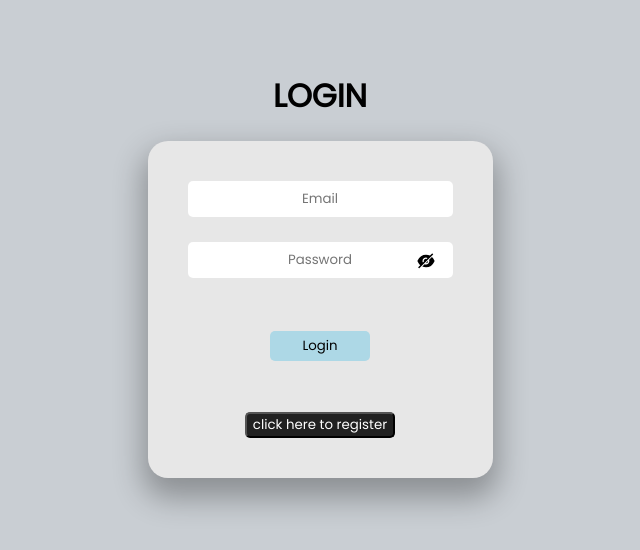
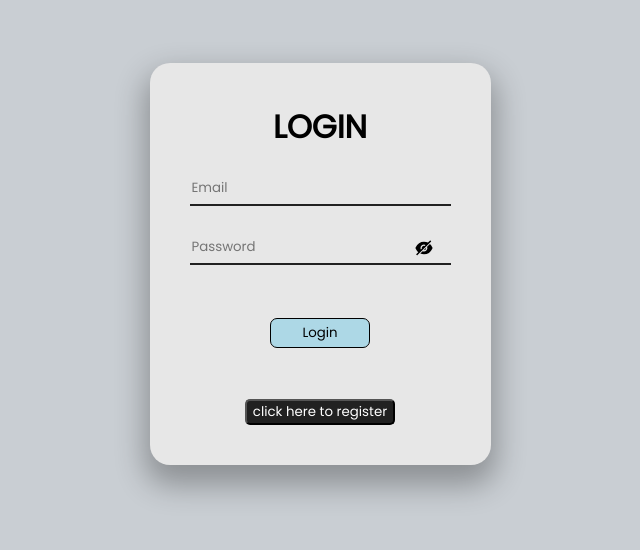
Before and after one commit to Aryan1982/mern-authorization-client, a React (Create React App) app: page /#/ in a window 1280 px wide. Shown: the part 144-694 px from the top of the page, without its empty margins (320-960 px from the left). Built offline with nearby package versions, Linux system fonts and the light colour scheme.

Commit message:
some css changes

```diff
--- a/src/pages/login.jsx
+++ b/src/pages/login.jsx
@@ -66,8 +66,9 @@ const Login=()=> {
     <ToastContainer theme="dark" autoClose={2000} pauseOnHover={false}/>
     <div className="App">
 
-      <h1 style={{textAlign:'center'}}>LOGIN</h1>
+
         <div className="form">
+        <h1 style={{textAlign:'center', marginTop:"0px"}}>LOGIN</h1>
       <form onSubmit={loginUser}>
 
         <input
@@ -75,6 +76,7 @@ const Login=()=> {
         onChange={(e)=>setEmail(e.target.value)}
         type="text"
         placeholder="Email"
+        className="inputfield"
         />
         <br/>
 
@@ -82,6 +84,7 @@ const Login=()=> {
         value={password}
         onChange={(e)=>{setPassword(e.target.value);
         }}
+        className="inputfield"
         type={passwordType}
         placeholder="Password"
         /><button type="button" className="togglepassword" onClick={togglePassword}>
--- a/src/pages/pages.css
+++ b/src/pages/pages.css
@@ -4,11 +4,13 @@
 	border-radius: 20px;
 	box-shadow: 0 15px 30px 5px rgb(0, 0, 0, 0.3);
 }
-.form input{
-	border-color: transparent;
+.inputfield{
+	border: none;
+	border-bottom: 2px solid #212121;
+	background:transparent;
 	height: 30px;
-	border-radius: 5px;
-	text-align: center;
+	/* border-radius: 5px; */
+	/* text-align: center; */
 	font-family: Poppins;
 }
 
--- a/src/pages/register.jsx
+++ b/src/pages/register.jsx
@@ -44,8 +44,9 @@ function Register() {
     }
   return (
     <div className="App">
-        <h1 style={{textAlign:'center'}}>REGISTER</h1>
+
         <div className="form">
+        <h1 style={{textAlign:'center', marginTop:"0px"}}>REGISTER</h1>
       <form onSubmit={registerUser}>
 
         <input
@@ -53,6 +54,7 @@ function Register() {
         onChange={(e)=>setName(e.target.value)}
         type="text"
         placeholder="Name"
+        className="inputfield"
         />
         <br/>
 
@@ -61,6 +63,7 @@ function Register() {
         onChange={(e)=>setEmail(e.target.value)}
         type="text"
         placeholder="Email"
+        className="inputfield"
         />
         <br/>
 
@@ -69,6 +72,7 @@ function Register() {
         onChange={(e)=>setPassword(e.target.value)}
         type={passwordType}
         placeholder="Password"
+        className="inputfield"
         /><button type="button" className="togglepassword" onClick={togglePassword}>
         { passwordType==="password"? <AiFillEyeInvisible style={{color:"black",fontSize: '20px'}}/> :<AiFillEye style={{color:"black",fontSize: '20px'}}/> }</button>
         <br/>
```
